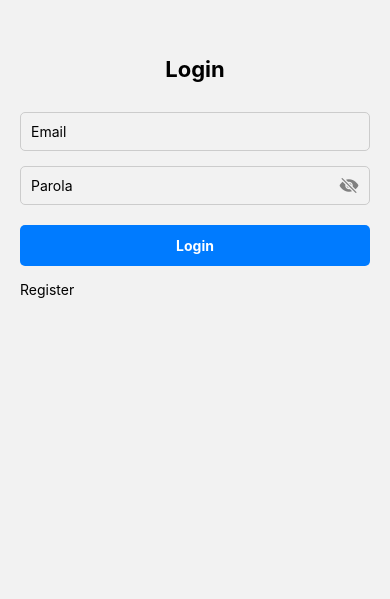
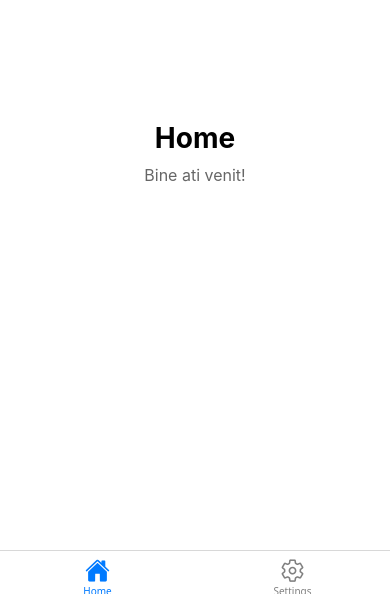
Before and after one commit to ROBYcaa/Proiect_Integra, a React Native app in the folder mobile/: screen /Main in a window 390 px wide. Shown: the part 245-844 px from the top of the page. Built offline with nearby package versions, Linux system fonts and the light colour scheme.

Commit message:
navigation

```diff
--- a/mobile/App.js
+++ b/mobile/App.js
@@ -2,6 +2,7 @@ import React from 'react';
 import { NavigationContainer } from '@react-navigation/native';
 import { createNativeStackNavigator } from '@react-navigation/native-stack';
 import { enableScreens } from 'react-native-screens';
+import TabNavigator from './navigation/TabNavigator';
 
 import LoginScreen from './screens/LoginScreen';
 import RegisterScreen from './screens/RegisterScreen';
@@ -9,7 +10,6 @@ import RegisterScreen from './screens/RegisterScreen';
 enableScreens();
 
 const Stack = createNativeStackNavigator();
-
 export default function App() {
     return (
         <NavigationContainer>
@@ -24,6 +24,11 @@ export default function App() {
                     component={RegisterScreen}
                     options={{ headerShown: false }}
                 />
+                <Stack.Screen
+                    name="Main"
+                    component={TabNavigator}
+                    options={{ headerShown: false }}
+                />
             </Stack.Navigator>
         </NavigationContainer>
     );
--- a/mobile/api/api.js
+++ b/mobile/api/api.js
@@ -1,16 +1,16 @@
 import axios from 'axios';
 
-const API = 'http://192.168.0.10:8080';
+const API = 'http://192.168.100.117:8080';
 
 const apiClient = axios.create({
     baseURL: API,
 });
 
 export const login = (data) => {
-    return apiClient.post('/auth/login', data);
+    return apiClient.post('/api/auth/login', data);
 };
 export const register = (data) => {
-    return apiClient.post('/auth/register', data);
+    return apiClient.post('/api/auth/register', data);
 };
 
 
--- /dev/null
+++ b/mobile/navigation/TabNavigator.js
@@ -0,0 +1,29 @@
+import React from 'react';
+import { createBottomTabNavigator } from '@react-navigation/bottom-tabs';
+import { Ionicons } from '@expo/vector-icons';
+import HomeScreen from '../screens/HomeScreen';
+import SettingsScreen from '../screens/SettingsScreen';
+const Tab = createBottomTabNavigator();
+export default function TabNavigator() {
+    return (
+        <Tab.Navigator
+            screenOptions={({ route }) => ({
+                tabBarIcon: ({ focused, color, size }) => {
+                    let iconName;
+                    if (route.name === 'Home') {
+                        iconName = focused ? 'home' : 'home-outline';
+                    } else if (route.name === 'Settings') {
+                        iconName = focused ? 'settings' : 'settings-outline';
+                    }
+                    return <Ionicons name={iconName} size={size} color={color} />;
+                },
+                tabBarActiveTintColor: '#007AFF',
+                tabBarInactiveTintColor: 'gray',
+                headerShown: false,
+            })}
+        >
+            <Tab.Screen name="Home" component={HomeScreen} />
+            <Tab.Screen name="Settings" component={SettingsScreen} />
+        </Tab.Navigator>
+    );
+}
--- a/mobile/package.json
+++ b/mobile/package.json
@@ -10,6 +10,8 @@
   },
   "dependencies": {
     "@expo/vector-icons": "^15.0.3",
+    "@react-native-async-storage/async-storage": "^2.2.0",
+    "@react-navigation/bottom-tabs": "^7.9.0",
     "@react-navigation/native": "^7.1.26",
     "@react-navigation/native-stack": "^7.9.0",
     "axios": "^1.13.2",
@@ -18,7 +20,8 @@
     "react": "19.1.0",
     "react-native": "0.81.5",
     "react-native-safe-area-context": "~5.6.0",
-    "react-native-screens": "~4.16.0"
+    "react-native-screens": "~4.16.0",
+    "react-native-vector-icons": "^10.3.0"
   },
   "private": true
 }
--- /dev/null
+++ b/mobile/screens/HomeScreen.js
@@ -0,0 +1,39 @@
+import React, { useEffect, useState } from 'react';
+import { View, Text, StyleSheet } from 'react-native';
+import AsyncStorage from '@react-native-async-storage/async-storage';
+
+export default function HomeScreen() {
+    const [userEmail, setUserEmail] = useState('');
+
+    const loadUser = async () => {
+        try {
+            const userData = await AsyncStorage.getItem('currentUser');
+            if (userData !== null) {
+                const user = JSON.parse(userData);
+                setUserEmail(user.email);
+                console.log('User email:', user.email);
+            }
+        } catch (error) {
+            console.log('Error loading user:', error);
+        }
+    };
+
+    useEffect(() => {
+        loadUser();
+    }, []);
+
+    return (
+        <View style={styles.container}>
+            <Text style={styles.title}>Home</Text>
+            <Text style={styles.subtitle}>
+                Bine ati venit{userEmail ? `, ${userEmail}` : ''}!
+            </Text>
+        </View>
+    );
+}
+
+const styles = StyleSheet.create({
+    container: { flex: 1, alignItems: 'center', justifyContent: 'center', backgroundColor: '#fff' },
+    title: { fontSize: 28, fontWeight: 'bold' },
+    subtitle: { fontSize: 16, marginTop: 10, color: '#666' },
+});
--- a/mobile/screens/LoginScreen.js
+++ b/mobile/screens/LoginScreen.js
@@ -2,6 +2,7 @@ import React, { useState } from 'react';
 import { View, Text, TextInput, TouchableOpacity, StyleSheet } from 'react-native';
 import { Ionicons } from '@expo/vector-icons';
 import { login } from '../api/api';
+import AsyncStorage from '@react-native-async-storage/async-storage';
 
 export default function LoginScreen({ navigation }) {
     const [email, setEmail] = useState('');
@@ -18,10 +19,23 @@ export default function LoginScreen({ navigation }) {
         try {
             await login({ email, password });
             setMessage('Login reusit');
+
+            try {
+                await AsyncStorage.setItem('currentUser', JSON.stringify({ email }));
+                console.log('User saved!');
+            } catch (error) {
+                console.log('Error saving user:', error);
+            }
+
+            navigation.reset({
+                index: 0,
+                routes: [{ name: 'Main' }],
+            });
         } catch (error) {
             setMessage('Eroare la login');
         }
     };
+
 
     return (
         <View style={styles.container}>
--- /dev/null
+++ b/mobile/screens/SettingsScreen.js
@@ -0,0 +1,45 @@
+import React from 'react';
+import { View, Text, StyleSheet, TouchableOpacity } from 'react-native';
+export default function SettingsScreen() {
+    const handleLogout = () => {
+// logout logic
+        console.log('Logout');
+    };
+    return (
+        <View style={styles.container}>
+            <Text style={styles.title}>Settings</Text>
+            <TouchableOpacity style={styles.button} onPress={handleLogout}>
+                <Text style={styles.buttonText}>Logout</Text>
+            </TouchableOpacity>
+        </View>
+    );
+}
+const styles = StyleSheet.create({
+    container: {
+        flex: 1,
+        padding: 20,
+        backgroundColor: '#fff'
+        ,
+    },
+    title: {
+        fontSize: 28,
+        fontWeight: 'bold'
+        ,
+        marginBottom: 20,
+    },
+    button: {
+        backgroundColor: '#FF3B30'
+        ,
+        padding: 15,
+        borderRadius: 8,
+        marginTop: 20,
+    },
+    buttonText: {
+        color: '#fff'
+        ,
+        textAlign: 'center'
+        ,
+        fontWeight: 'bold'
+        ,
+    },
+});
```
Also changed, not shown: 2 other files (tests, documents, lock files or other folders).
